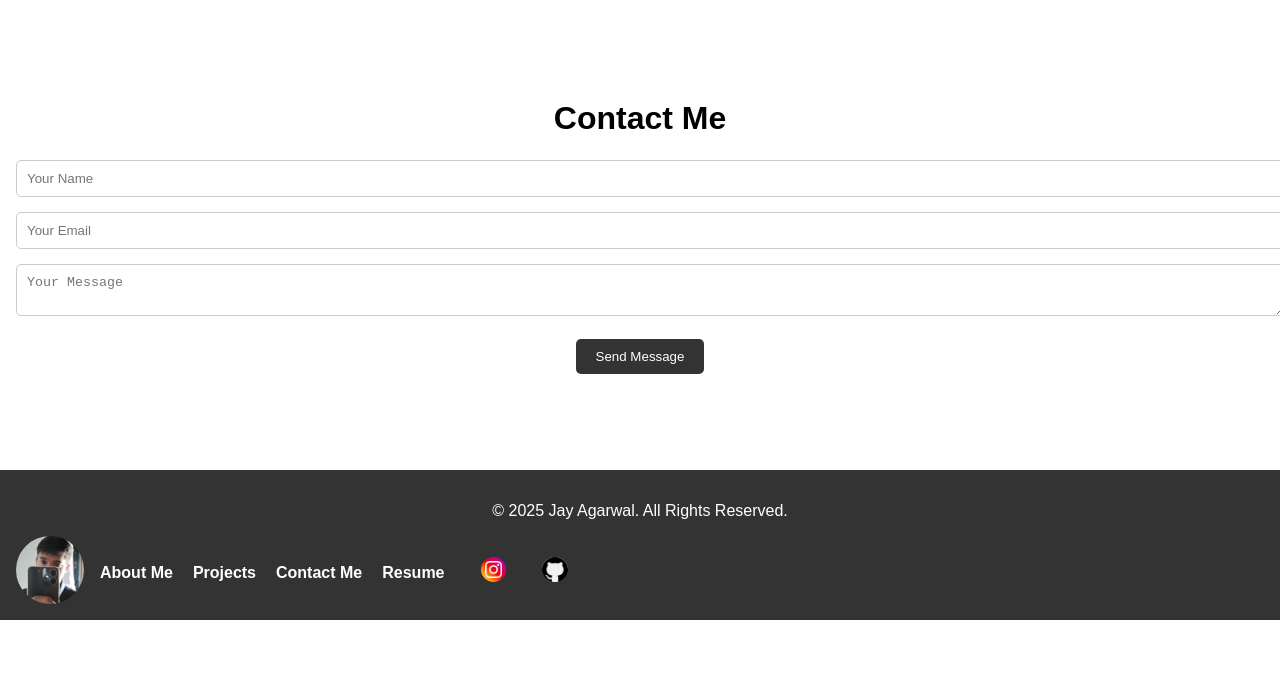
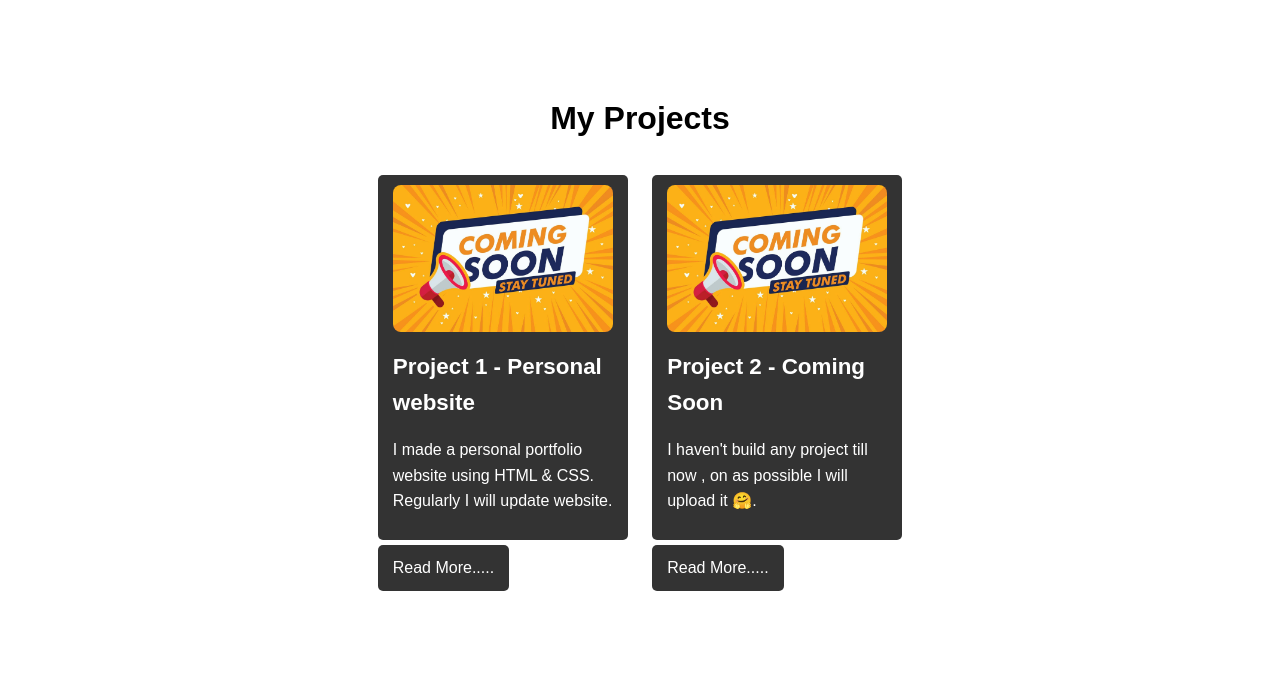
Before and after one commit to coderjay21/Portfolio, a plain HTML site: page index.html in a window 1280 px wide. Shown: the part 719-1400 px from the top of the page. Before the commit the page ends 1339 px from the top, so only its background shows below. Drawn offline with Linux system fonts and the light colour scheme.

Commit message:
Home_project

```diff
--- a/index.html
+++ b/index.html
@@ -46,21 +46,21 @@
         <p>I’m a self-taught web developer with a passion for creating clean, functional websites. I specialize in HTML, CSS, JavaScript, also movig towards learning frameworks like React,nodeJs,etc.</p>
     </section>
 
-    <!-- <section id="portfolio" class="portfolio">
+    <section id="portfolio" class="portfolio">
         <h2>My Projects</h2>
         <div class="project">
-            <img src="project1.jpg" alt="Project 1">
-            <h3>Project 1</h3>
-            <p>A responsive website I built using HTML, CSS, and JavaScript.</p>
-            <a href="https://github.com/yourusername/project1" target="_blank">View on GitHub</a>
+            <a href="project.html"><img src="images/c_soon.jpg" alt="Project 1">
+            <h3>Project 1 - Personal website</h3>
+            <p>I made a personal portfolio website using HTML & CSS. Regularly I will update website.</p></a>
+            <a href="project.html">Read More.....</a>
         </div>
         <div class="project">
-            <img src="project2.jpg" alt="Project 2">
-            <h3>Project 2</h3>
-            <p>A portfolio site built using React and styled-components.</p>
-            <a href="https://github.com/yourusername/project2" target="_blank">View on GitHub</a>
+            <a href="project.html"><img src="images/c_soon.jpg" alt="Project 2">
+                <h3>Project 2 - Coming Soon </h3>
+                <p>I haven't build any project till now , on as possible I will upload it 🤗.</p></a>
+                <a href="project.html">Read More.....</a>
         </div>
-    </section> -->
+    </section>
 
     <!-- Contact Section -->
     <section id="contact" class="contact">
```
